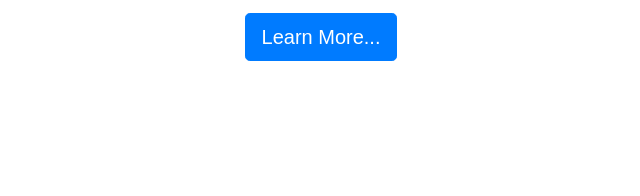
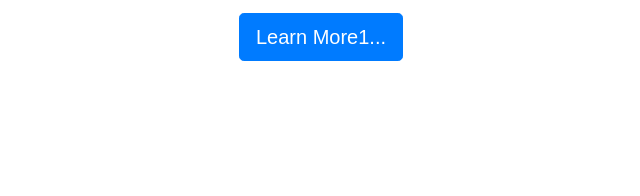
Before and after one commit to Tanmatraio/Tanmatra-website, a plain HTML site: page school.html in a window 1280 px wide. Shown: the part 390-586 px from the top of the page, 7-647 px from the left. Drawn offline with nearby package versions, Linux system fonts and the light colour scheme.

Commit message:
school hero section

```diff
--- a/assets/css/style.css
+++ b/assets/css/style.css
@@ -161,5 +161,5 @@ body {
   }
 
   .button-1, .button-1:hover {
-    text-decoration: none;
+    text-decoration: none !important;
   }
--- a/school.html
+++ b/school.html
@@ -66,7 +66,7 @@
               <!-- <h3 class="display-5 lh-1 mb-3">World class content created for you</h3> -->
               <p class="lead text-center">World class learnings material carefully crafted for early learning with a mission to create strong foundation for early learners.</p>
               <div class="d-grid text-center">
-                <button type="button" class="btn btn-primary btn-lg"><a href="#school-classes" role="button" class="text-white button-1">Learn More...</a></button>
+                <button type="button" class="btn btn-primary btn-lg"><a href="#school-classes" role="button" class="text-white button-1">Learn More1...</a></button>
                 <!-- <a type="button" href="#school-classes" role="button" class="btn btn-primary btn-lg px-4 mr-md-2">Learn More...</a> -->
                 <!-- <button type="button" class="btn btn-outline-secondary btn-lg px-4">Default</button> -->
               </div>
```
